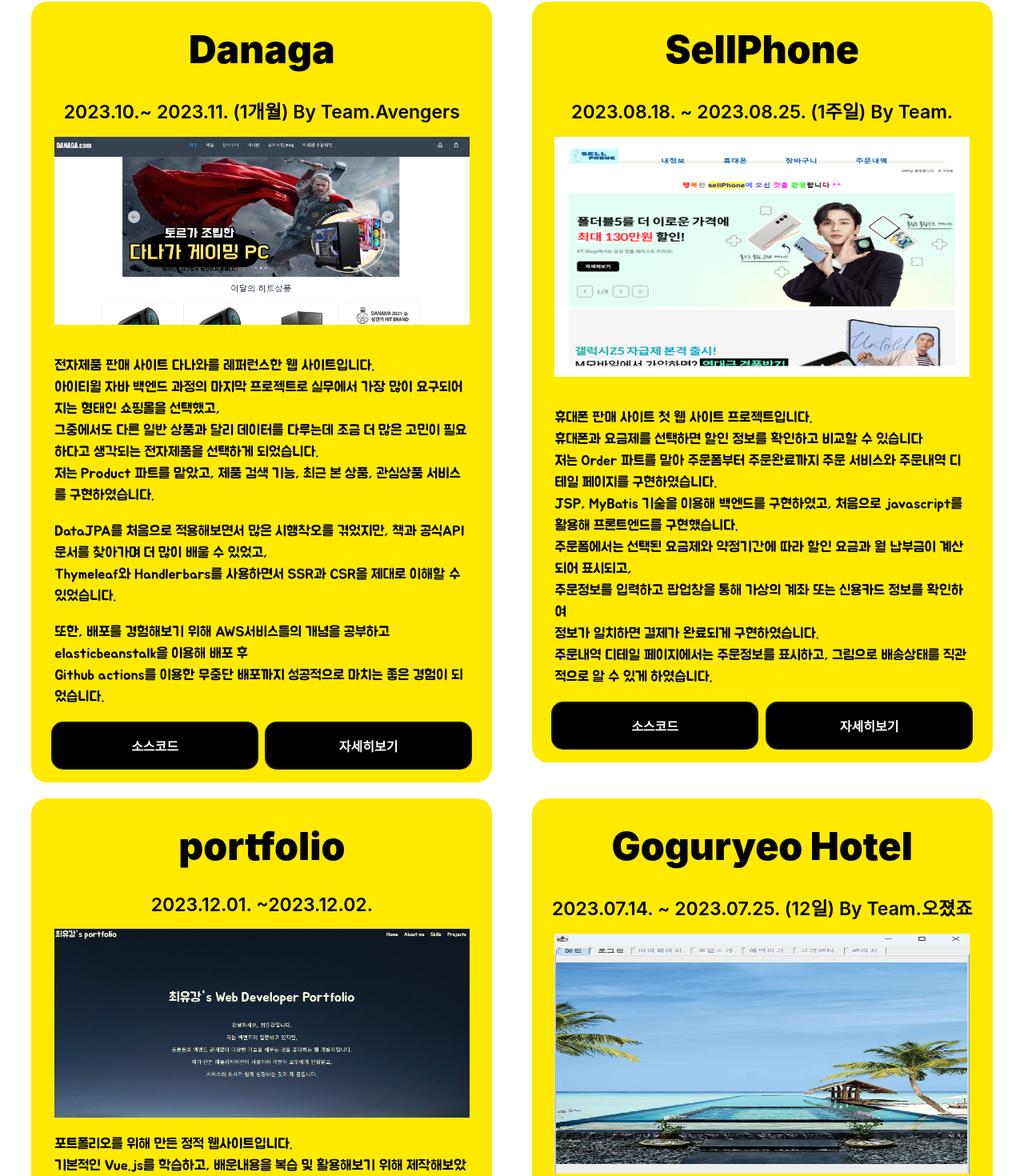
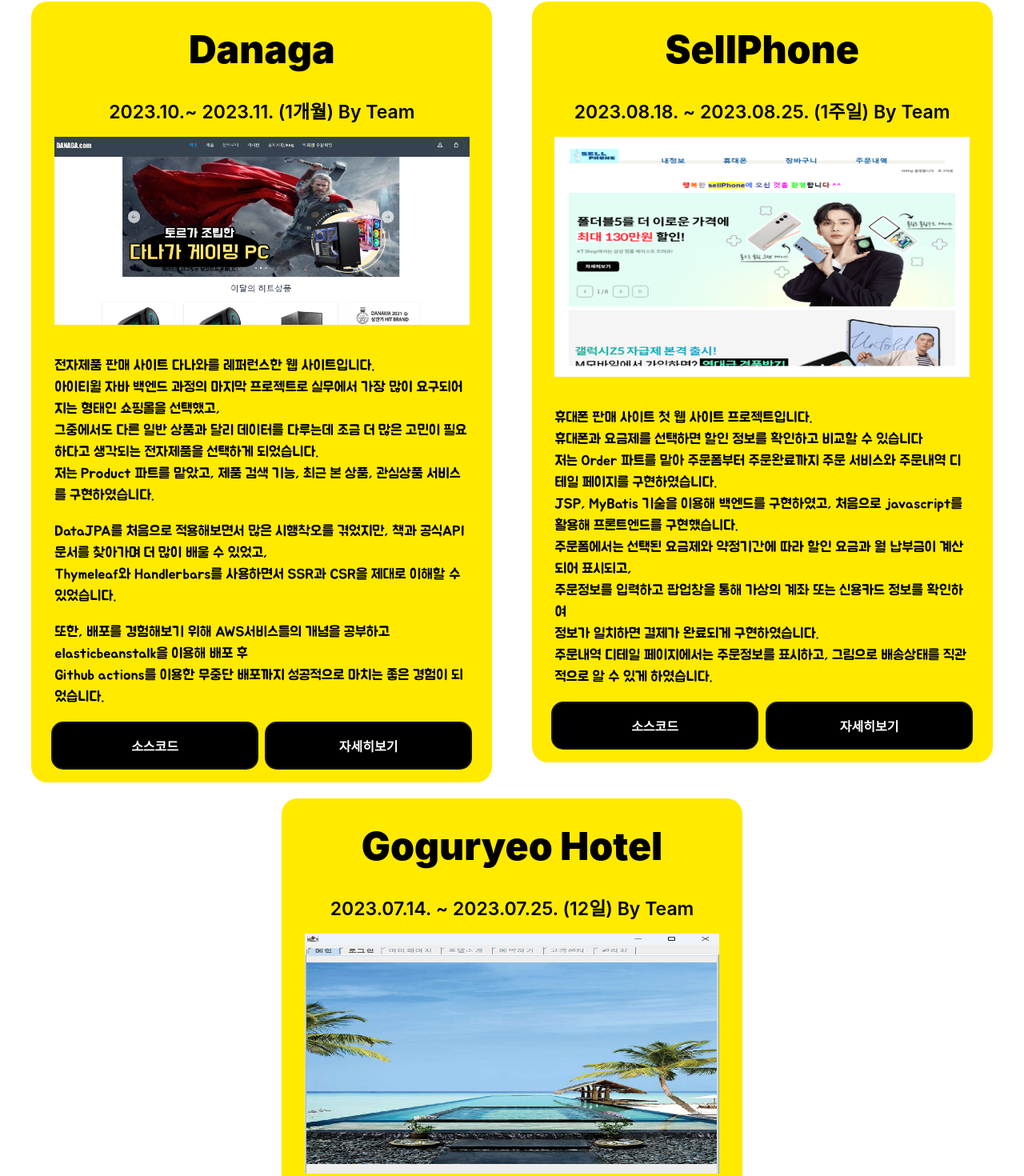
Before and after one commit to choliea/portfolio, a Vue app: page / in a window 1280 px wide. Shown: the part 2460-3930 px from the top of the page at 80% size. Built offline with nearby package versions, Linux system fonts and the light colour scheme.

Commit message:
remove component

```diff
--- a/src/App.vue
+++ b/src/App.vue
@@ -43,12 +43,12 @@
         :portfolio="portfolio2"
         @openReadme="changeState"
       ></MyPortfolios>
-      <MyPortfolios
+      <!-- <MyPortfolios
         id="portfolio"
         class="project"
         :portfolio="portfolio3"
         @openReadme="changeState"
-      ></MyPortfolios>
+      ></MyPortfolios> -->
       <MyPortfolios
         id="goryeo"
         class="project"
@@ -80,7 +80,7 @@
       popstate: false,
       portfolio1: {
         title: "Danaga",
-        day: "2023.10.~ 2023.11. (1개월) By Team.Avengers",
+        day: "2023.10.~ 2023.11. (1개월) By Team",
         projectImgUrl: "danaga.png",
         description: `
           <p>전자제품 판매 사이트 다나와를 레퍼런스한 웹 사이트입니다.<br>
@@ -99,7 +99,7 @@
       },
       portfolio2: {
         title: "SellPhone",
-        day: "2023.08.18. ~ 2023.08.25. (1주일) By Team.",
+        day: "2023.08.18. ~ 2023.08.25. (1주일) By Team",
         projectImgUrl: "sellphone.png",
         description: `
         <p>휴대폰 판매 사이트 첫 웹 사이트 프로젝트입니다.<br>
@@ -129,7 +129,7 @@
       },
       portfolio4: {
         title: "Goguryeo Hotel",
-        day:"2023.07.14. ~ 2023.07.25. (12일) By Team.오졌죠",
+        day:"2023.07.14. ~ 2023.07.25. (12일) By Team",
         projectImgUrl: 'goryeo.png',
         description: `
           <p>
```
